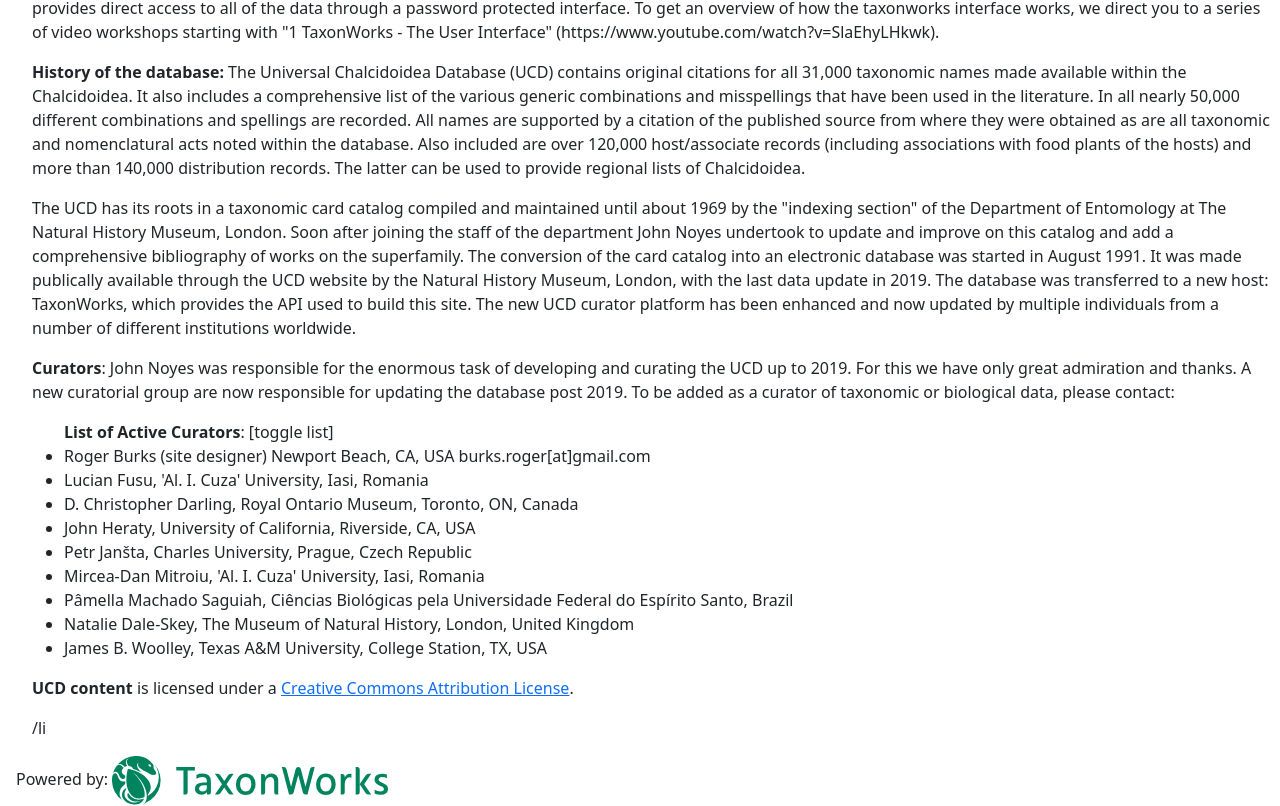
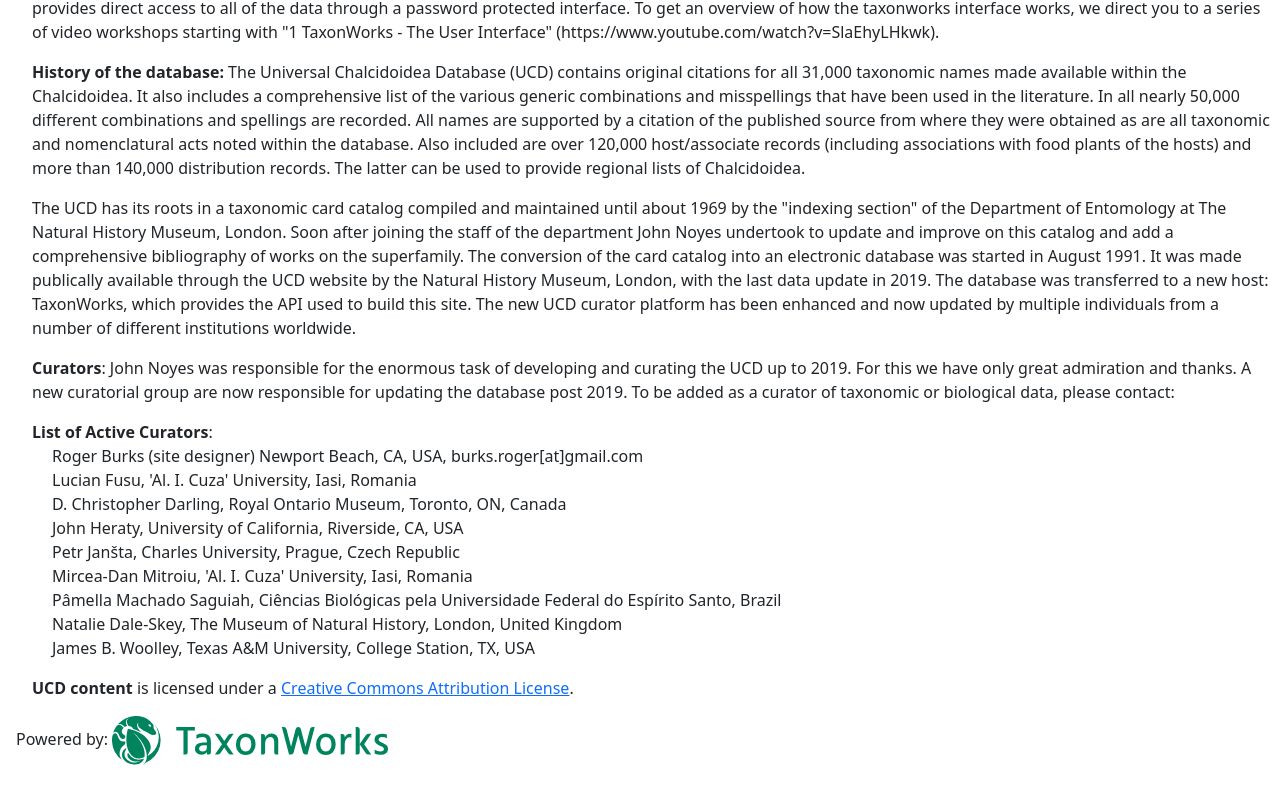
Before and after one commit to chalcid/ucd_website, a Vue app: page /#/ in a window 1280 px wide. Shown: the part 578-1384 px from the top of the page. After the commit the page ends 1344 px from the top, so only its background shows below. Built offline with nearby package versions, Linux system fonts and the light colour scheme.

Commit message:
Changes to HomePage text

```diff
--- a/src/assets/main.css
+++ b/src/assets/main.css
@@ -45,6 +45,15 @@ a,
   padding-right: 10px;
 }
 
+.ul-home-page {
+  list-style-type: none;
+  padding-left: 0;
+}
+
+.ul-home-page li {
+  padding-left: 20px;
+}
+
 @media (hover: hover) {
   a:hover {
     background-color: hsla(160, 100%, 37%, 0.2);
--- a/src/components/HomePage.vue
+++ b/src/components/HomePage.vue
@@ -30,8 +30,8 @@
 
     <p><strong>Curators</strong>: John Noyes was responsible for the enormous task of developing and curating the UCD up to 2019. For this we have only great admiration and thanks. A new curatorial group are now responsible for updating the database post 2019. To be added as a curator of taxonomic or biological data, please contact:</p>
 
-    <ul><strong>List of Active Curators</strong>: [toggle list]
-      <li>Roger Burks (site designer) Newport Beach, CA, USA burks.roger[at]gmail.com</li>
+    <ul class="ul-home-page"><strong>List of Active Curators</strong>:
+      <li class="li-home-page">Roger Burks (site designer) Newport Beach, CA, USA, burks.roger[at]gmail.com</li>
       <li>Lucian Fusu, 'Al. I. Cuza' University, Iasi, Romania</li>
       <li>D. Christopher Darling, Royal Ontario Museum, Toronto, ON, Canada</li>
       <li>John Heraty, University of California, Riverside, CA, USA</li>
@@ -43,8 +43,6 @@
     </ul>
 
     <p><strong>UCD content</strong> is licensed under a <a href="http://creativecommons.org/licenses/by/4.0/">Creative Commons Attribution License</a>.</p>
-
-    <p>/li</p>
   </div>
 </template>
 
```
